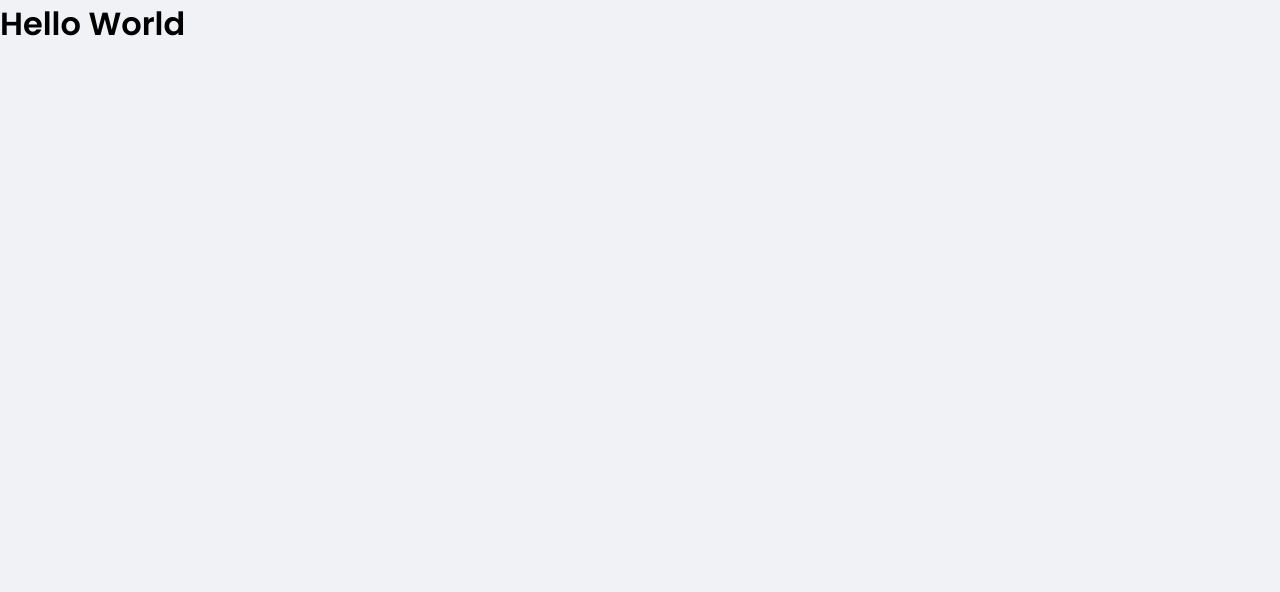
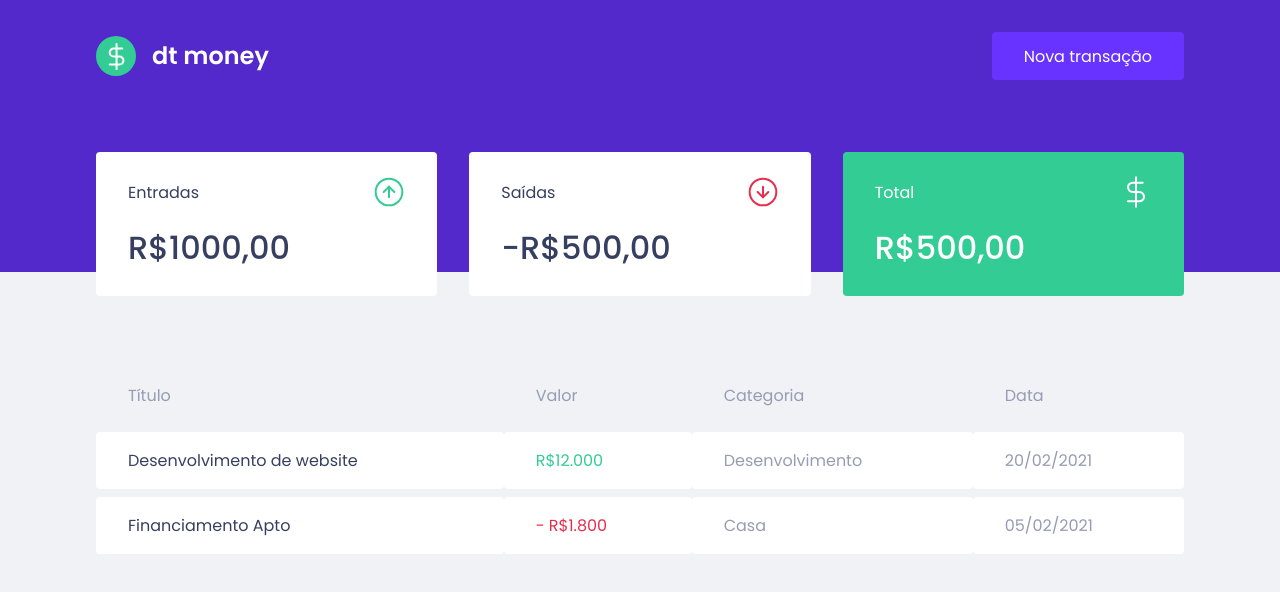
Before and after one commit to JonThomsen/ignite-dtmoney, a React (Create React App) app: page / in a window 1280 px wide. Shown: the top 592 px of the page. Built offline with nearby package versions, Linux system fonts and the light colour scheme.

Commit message:
Segunda etapa - componentizando header e summary

```diff
--- a/public/index.html
+++ b/public/index.html
@@ -10,7 +10,7 @@
 
     <title>React App</title>
 
-    <link href="https://fonts.googleapis.com/css2?family=Poppins:wght@400;600&display=swap" rel="stylesheet">
+    <link href="https://fonts.googleapis.com/css2?family=Poppins:wght@400;500;600&display=swap" rel="stylesheet">
   </head>
   <body>
     <noscript>You need to enable JavaScript to run this app.</noscript>
--- a/src/App.tsx
+++ b/src/App.tsx
@@ -1,10 +1,13 @@
+import { Dashboard } from "./components/Dashboard";
+import { Header } from "./components/Header";
 import { GlobalStyle } from "./styles/global";
 
 export function App() {
   return (
-    <div className="App">
-      <h1>Hello World</h1>
-      <GlobalStyle/>
-    </div>
+    <>
+      <Header />
+      <Dashboard />
+      <GlobalStyle />
+    </>
   );
 }
--- /dev/null
+++ b/src/components/Dashboard/index.tsx
@@ -0,0 +1,12 @@
+import { Summary } from "../Summary";
+import { TransactionsTable } from "../TransactionsTable";
+import { Container } from "./styles";
+
+export function Dashboard() {
+  return (
+    <Container>
+      <Summary />
+      <TransactionsTable />
+    </Container>
+  );
+}
--- /dev/null
+++ b/src/components/Dashboard/styles.ts
@@ -0,0 +1,7 @@
+import styled from "styled-components";
+
+export const Container = styled.main`
+  max-width: 1120px;
+  margin: 0 auto;
+  padding: 2.5rem 1rem;
+`
--- /dev/null
+++ b/src/components/Header/index.tsx
@@ -0,0 +1,15 @@
+import logoImg from '../../assets/logo.svg'
+import { Container, Content } from './styles'
+
+export function Header() {
+  return (
+    <Container>
+      <Content>
+        <img src={logoImg} alt="t money" />
+        <button type="button">
+          Nova transação
+        </button>
+      </Content>
+    </Container>
+  )
+}
--- /dev/null
+++ b/src/components/Header/styles.ts
@@ -0,0 +1,31 @@
+import styled from 'styled-components';
+
+export const Container = styled.header`
+  background-color: var(--blue);
+`
+
+export const Content = styled.div`
+  max-width: 1120px;
+  margin: 0 auto;
+
+  padding: 2rem 1rem 12rem;
+  display: flex;
+  align-items: center;
+  justify-content: space-between;
+
+  button {
+    font-size: 1rem;
+    color: #FFF;
+    background: var(--blue-light);
+    border: 0;
+    padding: 0 2rem;
+    border-radius: 0.25rem;
+    height: 3rem;
+
+    transition: filter 0.2s;
+
+    &:hover {
+      filter: brightness(0.9)
+    }
+  }
+`
--- /dev/null
+++ b/src/components/Summary/index.tsx
@@ -0,0 +1,35 @@
+import incomeImg from '../../assets/income.svg'
+import outcomeImg from '../../assets/outcome.svg'
+import total from '../../assets/total.svg'
+
+import { Container } from "./styles";
+
+export function Summary() {
+  return (
+    <Container>
+      <div>
+        <header>
+          <p>Entradas</p>
+          <img src={incomeImg} alt="Entradas" />
+        </header>
+        <strong>R$1000,00</strong>
+      </div>
+
+      <div>
+        <header>
+          <p>Saídas</p>
+          <img src={outcomeImg} alt="Saídas" />
+        </header>
+        <strong>-R$500,00</strong>
+      </div>
+
+      <div className="highlight-background">
+        <header>
+          <p>Total</p>
+          <img src={total} alt="Entradas" />
+        </header>
+        <strong>R$500,00</strong>
+      </div>
+    </Container>
+  )
+}
--- /dev/null
+++ b/src/components/Summary/styles.ts
@@ -0,0 +1,36 @@
+import styled from "styled-components";
+
+export const Container = styled.div`
+  display: grid;
+  grid-template-columns: repeat(3, 1fr);
+  gap: 2rem;
+  margin-top: -10rem; /*Para sobrepor padding-bottom do header da página */
+
+  div {
+    background: var(--shape);
+    padding: 1.5rem 2rem;
+    border-radius: 0.25rem;
+    color: var(--text-title);
+
+    header {
+      display: flex;
+      align-items: center;
+      justify-content: space-between;
+    }
+
+    strong {
+      display: block; /*Para poder aplicar margin top*/
+      margin-top: 1rem;
+      font-size: 2rem;
+      font-weight: 500;
+      line-height: 3rem;
+    }
+
+    &.highlight-background {
+      background: var(--green);
+      color: #FFF;
+    }
+
+  }
+
+`
--- /dev/null
+++ b/src/components/TransactionsTable/index.tsx
@@ -0,0 +1,33 @@
+import { Container } from "./styles";
+
+export function TransactionsTable() {
+  return (
+    <Container>
+      <table>
+        <thead>
+          <tr>
+            <th>Título</th>
+            <th>Valor</th>
+            <th>Categoria</th>
+            <th>Data</th>
+          </tr>
+        </thead>
+
+        <tbody>
+          <tr>
+            <td>Desenvolvimento de website</td>
+            <td className="deposit">R$12.000</td>
+            <td>Desenvolvimento</td>
+            <td>20/02/2021</td>
+          </tr>
+          <tr>
+            <td>Financiamento Apto</td>
+            <td className="withdraw">- R$1.800</td>
+            <td>Casa</td>
+            <td>05/02/2021</td>
+          </tr>
+        </tbody>
+      </table>
+    </Container>
+  )
+}
--- /dev/null
+++ b/src/components/TransactionsTable/styles.ts
@@ -0,0 +1,39 @@
+import styled from "styled-components";
+
+export const Container = styled.div`
+  margin-top: 4rem;
+
+  table {
+    width: 100%;
+    border-spacing: 0 0.5rem;
+
+    th {
+      color: var(--text-body);
+      font-weight: 400;
+      padding: 1rem 2rem;
+      text-align: left;
+      line-height: 1.5rem;
+    }
+
+    td {
+      padding: 1rem 2rem;
+      border: 0;
+      background: var(--shape);
+      color: var(--text-body);
+      border-radius: 0.25rem;
+
+      &:first-child {
+        color: var(--text-title);
+      }
+
+      &.deposit {
+        color: var(--green);
+      }
+
+      &.withdraw {
+        color: var(--red);
+      }
+    }
+
+  }
+`
```
